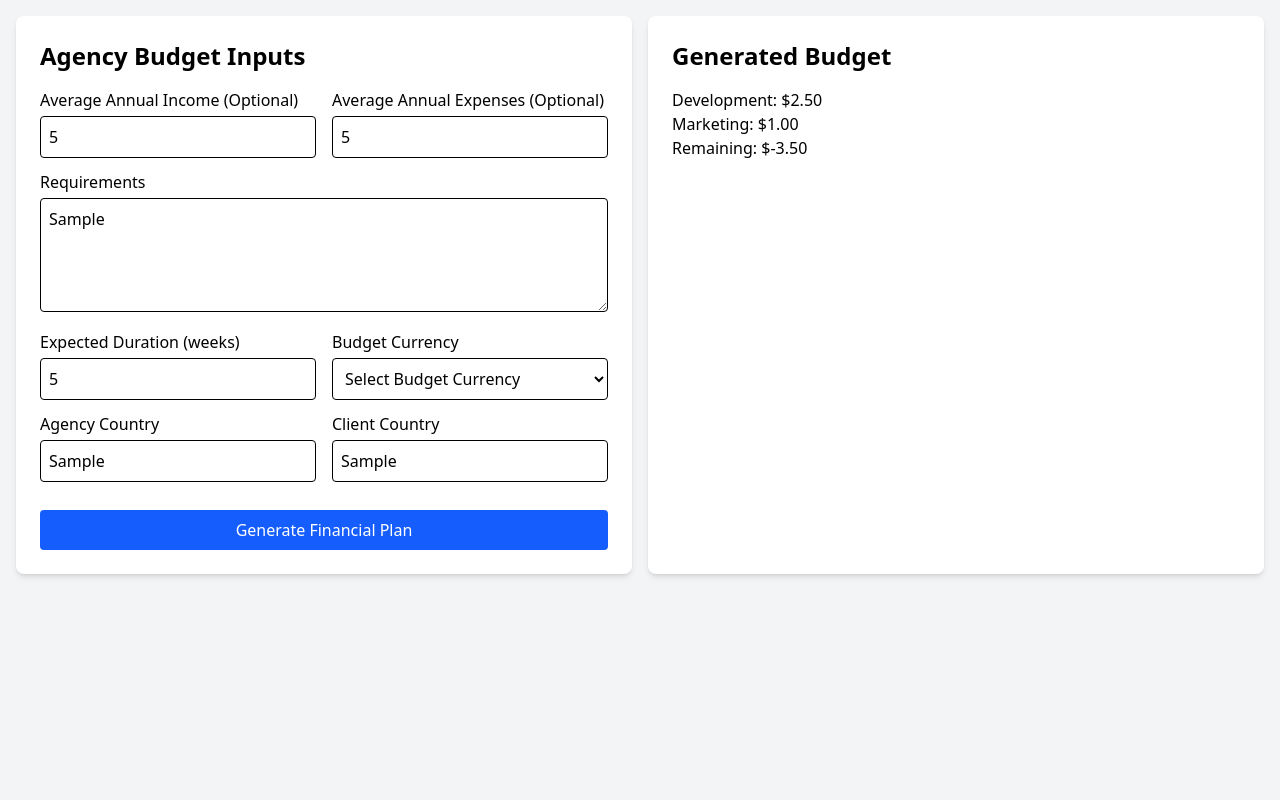
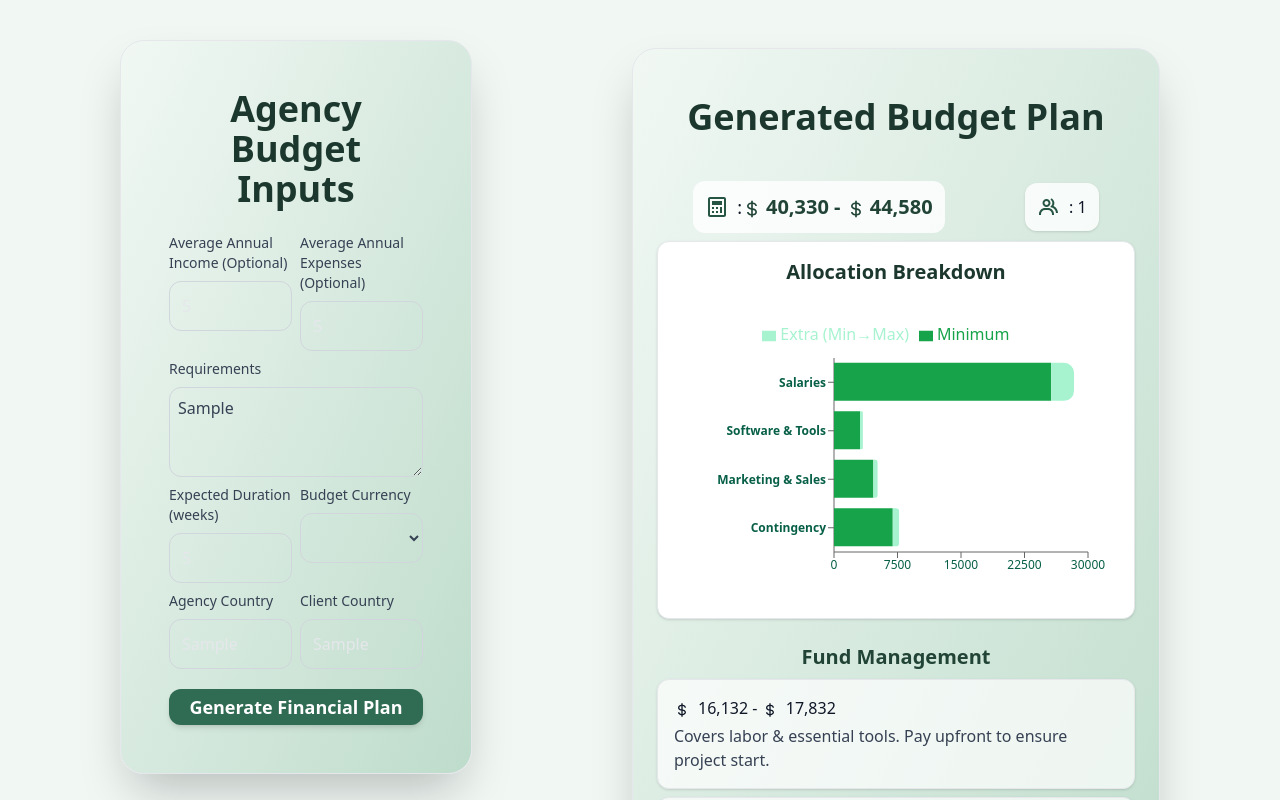
Before and after one commit to THIGSHICCA/curv_fi, a Next.js app: page /dashboard in a window 1280 px wide. Both pictures are taken after typing "5", "5", "Sample", "5", "Sample", "Sample" into the empty fields and a click on the button "Generate Financial Plan". Shown: the top 800 px of the page. Built offline with nearby package versions, Linux system fonts and the light colour scheme.

Commit message:
dashboard update

```diff
--- a/src/app/dashboard/page.tsx
+++ b/src/app/dashboard/page.tsx
@@ -7,53 +7,82 @@ import GeneratedBudget from '@/components/GeneratedBudget';
 export default function DashboardPage() {
   const [showBudget, setShowBudget] = useState(false);
   const [formData, setFormData] = useState({
-    avgIncome: '', // optional
-    avgExpenses: '', // optional
     requirements: '',
     durationWeeks: '',
-    budgetCurrency: '',
+    budgetCurrency: '', // e.g., 'LKR', 'USD'
     agencyCountry: '',
     clientCountry: '',
   });
 
-  // Example budget calculation logic
-  const calculateBudget = () => {
-    const totalIncome = parseFloat(formData.avgIncome) || 0;
-    const totalExpenses = parseFloat(formData.avgExpenses) || 0;
-
-    // Simple example allocation: 50% dev, 20% marketing, remaining = cashflow
-    const dev = totalIncome * 0.5;
-    const marketing = totalIncome * 0.2;
-    const remaining = totalIncome - dev - marketing - totalExpenses;
-
-    return { dev, marketing, remaining };
+  // Example backend-like budget object
+  const backendBudgetExample = {
+    projectRequirement: formData.requirements,
+    agencyCountry: formData.agencyCountry,
+    clientCountry: formData.clientCountry,
+    clientCurrency: formData.budgetCurrency || 'USD',
+    suggested_team_size: 1,
+    total_budget: { min: 40330, max: 44580 },
+    allocation_breakdown: [
+      {
+        category: 'Salaries',
+        amount: { min: 25650, max: 28350 },
+        percentage: { min: 64, max: 64 },
+      },
+      {
+        category: 'Software & Tools',
+        amount: { min: 3070, max: 3410 },
+        percentage: { min: 8, max: 8 },
+      },
+      {
+        category: 'Marketing & Sales',
+        amount: { min: 4650, max: 5145 },
+        percentage: { min: 12, max: 12 },
+      },
+      {
+        category: 'Contingency',
+        amount: { min: 6940, max: 7685 },
+        percentage: { min: 17, max: 17 },
+      },
+    ],
+    fundManagement: {
+      upfront: {
+        min: 16132,
+        max: 17832,
+        description: 'Covers labor & essential tools. Pay upfront to ensure project start.',
+      },
+      milestone: {
+        min: 24198,
+        max: 26748,
+        description:
+          'Covers remaining costs. Pay after milestone completion to maintain positive cashflow.',
+      },
+      advice:
+        'Allocate funds in order: Salaries → Tools → Contingency → Profit. Track weekly to ensure cashflow positivity.',
+    },
   };
 
-  const budget = calculateBudget();
-
   return (
-    <div className="min-h-screen bg-gray-100 p-4 transition-all duration-500">
-      <div className={`flex flex-col md:flex-row gap-4 transition-all duration-500`}>
+    <div className=" min-h-screen bg-viridian-50 p-6 md:p-10 transition-all duration-500">
+      <div className="max-w-7xl mx-auto flex flex-col md:flex-row  items-start justify-center">
         {/* Budget Input */}
         <BudgetInput
           formData={formData}
           setFormData={setFormData}
           onGenerate={() => setShowBudget(true)}
-          shrink={showBudget} // shrink input div after generate
+          shrink={showBudget}
         />
 
         {/* Generated Budget */}
         {showBudget && (
           <GeneratedBudget
-            budget={budget}
-            budgetCurrency={formData.budgetCurrency}
-            durationWeeks={formData.durationWeeks}
-            agencyCountry={formData.agencyCountry}
-            clientCountry={formData.clientCountry}
-            requirements={formData.requirements}
-          />
-        )}
-      </div>
+  budgetCurrency={backendBudgetExample.clientCurrency}
+  total_budget={backendBudgetExample.total_budget}
+  allocation_breakdown={backendBudgetExample.allocation_breakdown}
+  suggested_team_size={backendBudgetExample.suggested_team_size}
+  fundManagement={backendBudgetExample.fundManagement}
+/>
+ )}
+    </div>
     </div>
   );
 }
--- /dev/null
+++ b/src/components/BarChart.tsx
@@ -0,0 +1,97 @@
+'use client';
+
+import React, { useState, useEffect } from 'react';
+import {
+  BarChart,
+  Bar,
+  XAxis,
+  YAxis,
+  Tooltip,
+  ResponsiveContainer,
+  Legend,
+} from 'recharts';
+
+interface AmountRange {
+  min: number;
+  max: number;
+}
+
+interface Allocation {
+  category: string;
+  amount: AmountRange;
+}
+
+interface BudgetBarChartProps {
+  allocation_breakdown: Allocation[];
+  budgetCurrency?: string;
+}
+
+const BudgetBarChart: React.FC<BudgetBarChartProps> = ({
+  allocation_breakdown,
+  budgetCurrency = 'USD',
+}) => {
+  const [windowWidth, setWindowWidth] = useState(0);
+
+  useEffect(() => {
+    setWindowWidth(window.innerWidth);
+    const handleResize = () => setWindowWidth(window.innerWidth);
+    window.addEventListener('resize', handleResize);
+    return () => window.removeEventListener('resize', handleResize);
+  }, []);
+
+  // Prepare chart data
+  const chartData = allocation_breakdown.map((item) => ({
+    name: item.category,
+    min: item.amount?.min || 0,
+    extra: (item.amount?.max || 0) - (item.amount?.min || 0),
+  }));
+
+  // Responsive adjustments
+  const leftMargin = windowWidth < 640 ? 80 : 140; // small screens
+  const chartHeight = Math.max(60 * chartData.length, 300);
+  const barGap = windowWidth < 640 ? 10 : 20;
+
+  return (
+    <div className="mb-6 bg-white p-4 rounded-xl shadow border border-gray-200 ">
+      <h3 className="text-xl font-semibold mb-4 text-center text-viridian-900">
+        Allocation Breakdown
+      </h3>
+
+      <ResponsiveContainer width="100%" height={chartHeight}>
+
+        <BarChart
+
+          data={chartData}
+          layout="vertical"
+          margin={{ top: 20, right: 30, left: 20, bottom: 20 }}
+          barGap={barGap}
+        >
+          <XAxis
+            type="number"
+            tick={{ fill: '#065f46', fontWeight: 500, fontSize: 12 }}
+          />
+          <YAxis
+            dataKey="name"
+            type="category"
+            width={leftMargin}
+            tick={{ fill: '#065f46', fontWeight: 600, fontSize: 12 }}
+          />
+          <Tooltip
+            formatter={(value: number, name, props) => {
+              const item = props.payload;
+              return `${budgetCurrency} ${item.min.toLocaleString()} - ${budgetCurrency} ${(item.min + item.extra).toLocaleString()}`;
+            }}
+          />
+          <Legend verticalAlign="top" height={36} />
+
+          {/* Bars */}
+          <Bar dataKey="min" stackId="a" fill="#16a34a" name="Minimum" />
+          <Bar dataKey="extra" stackId="a" fill="#a7f3d0" name="Extra (Min→Max)" radius={[0, 10, 10, 0]} />
+        </BarChart>
+      </ResponsiveContainer>
+
+    </div>
+  );
+};
+
+export default BudgetBarChart;
--- a/src/components/BudgetInput.tsx
+++ b/src/components/BudgetInput.tsx
@@ -24,7 +24,7 @@ interface BudgetInputProps {
     }>
   >;
   onGenerate: () => void;
-  shrink?: boolean; // control width
+  shrink?: boolean;
 }
 
 const BudgetInput: React.FC<BudgetInputProps> = ({
@@ -33,80 +33,88 @@ const BudgetInput: React.FC<BudgetInputProps> = ({
   onGenerate,
   shrink = false,
 }) => {
-  const handleChange = (e: React.ChangeEvent<HTMLInputElement | HTMLSelectElement | HTMLTextAreaElement>) => {
+  const handleChange = (
+    e: React.ChangeEvent<HTMLInputElement | HTMLSelectElement | HTMLTextAreaElement>
+  ) => {
     setFormData({ ...formData, [e.target.name]: e.target.value });
   };
 
   return (
+    <div className="flex items-center justify-center mx-20">
+      {/* Card */}
       <div
-      className={`
-        bg-white text-black p-6 rounded-lg shadow-md
-        transition-all duration-500
-        ${shrink ? 'w-full md:w-1/2' : 'w-full'}
-      `}
+        className="bg-gradient-to-br from-viridian-50 to-viridian-200 text-gray-200  p-10 md:p-12 rounded-3xl shadow-2xl border border-gray-200
+        transition-all duration-500 "
+
       >
-      <h2 className="text-2xl font-bold mb-4 text-center md:text-left">
+        <h2 className="text-3xl md:text-4xl font-extrabold mb-6 text-center text-viridian-900">
           Agency Budget Inputs
         </h2>
 
-      {/* Row 1: Avg Income & Expenses */}
-      <div className="grid grid-cols-1 md:grid-cols-2 gap-4 mb-3">
+        {/* Avg Income & Expenses */}
+        <div className="grid grid-cols-1 md:grid-cols-2 gap-2 mb-2 ">
           <div className="flex flex-col">
-          <label className="mb-1 font-medium">Average Annual Income (Optional)</label>
+            <label className="mb-2 text-sm font-medium text-gray-700">
+              Average Annual Income (Optional)
+            </label>
             <input
               type="number"
               name="avgIncome"
-            className="p-2 border rounded w-full"
               value={formData.avgIncome || ''}
               onChange={handleChange}
+              className="p-3 text-base border border-gray-300 rounded-xl focus:border-viridian-500 focus:ring-2 focus:ring-viridian-200 transition w-full"
             />
           </div>
+
           <div className="flex flex-col">
-          <label className="mb-1 font-medium">Average Annual Expenses (Optional)</label>
+            <label className="mb-2 text-sm font-medium text-gray-700">
+              Average Annual Expenses (Optional)
+            </label>
             <input
               type="number"
               name="avgExpenses"
-            className="p-2 border rounded w-full"
               value={formData.avgExpenses || ''}
               onChange={handleChange}
+              className="p-3 text-base border border-gray-300 rounded-xl focus:border-viridian-500 focus:ring-2 focus:ring-viridian-200 transition w-full"
             />
           </div>
         </div>
 
-      {/* Row 2: Requirements */}
-      <div className="mb-3">
-        <label className="mb-1 font-medium block">Requirements</label>
+        {/* Requirements */}
+        <div className="mb-2 flex flex-col">
+          <label className="mb-2 text-sm font-medium text-gray-700 ">Requirements</label>
           <textarea
             name="requirements"
-          className="p-2 border rounded w-full"
-          rows={4}
             value={formData.requirements || ''}
             onChange={handleChange}
+            rows={3}
+            className="p-2 text-gray-700 border border-gray-300 rounded-xl focus:border-viridian-500 focus:ring-2 focus:ring-viridian-200 transition w-full resize-y"
             placeholder="Describe the client or project requirements"
           />
         </div>
 
-      {/* Row 3: Duration & Budget Currency */}
-      <div className="grid grid-cols-1 md:grid-cols-2 gap-4 mb-3">
+        {/* Duration & Currency */}
+        <div className="grid grid-cols-1 md:grid-cols-2 gap-2 mb-2">
           <div className="flex flex-col">
-          <label className="mb-1 font-medium">Expected Duration (weeks)</label>
+            <label className="mb-2 text-sm font-medium text-gray-700">Expected Duration (weeks)</label>
             <input
               type="number"
               name="durationWeeks"
-            className="p-2 border rounded w-full"
               value={formData.durationWeeks || ''}
               onChange={handleChange}
+              className="p-3 text-base border border-gray-300 rounded-xl focus:border-viridian-500 focus:ring-2 focus:ring-viridian-200 transition w-full"
             />
           </div>
+
           <div className="flex flex-col">
-          <label className="mb-1 font-medium">Budget Currency</label>
+            <label className="mb-2 text-sm font-medium text-gray-700">Budget Currency</label>
             <select
               name="budgetCurrency"
               value={formData.budgetCurrency || ''}
               onChange={handleChange}
-            className="p-2 border rounded w-full"
+              className="p-3 text-gray-700 border border-gray-300 rounded-xl focus:border-viridian-500 focus:ring-2 focus:ring-viridian-200 transition w-full"
             >
-            <option value="">Select Budget Currency</option>
+              <option value=""></option>
               <option value="USD">USD</option>
               <option value="EUR">EUR</option>
               <option value="GBP">GBP</option>
@@ -115,37 +123,39 @@ const BudgetInput: React.FC<BudgetInputProps> = ({
           </div>
         </div>
 
-      {/* Row 4: Agency Country & Client Country */}
-      <div className="grid grid-cols-1 md:grid-cols-2 gap-4 mb-3">
+        {/* Countries */}
+        <div className="grid grid-cols-1 md:grid-cols-2 gap-2 mb-5">
           <div className="flex flex-col">
-          <label className="mb-1 font-medium">Agency Country</label>
+            <label className="mb-2 text-sm font-medium text-gray-700">Agency Country</label>
             <input
               type="text"
               name="agencyCountry"
-            className="p-2 border rounded w-full"
               value={formData.agencyCountry || ''}
               onChange={handleChange}
+              className="p-3 text-base border border-gray-300 rounded-xl focus:border-viridian-500 focus:ring-2 focus:ring-viridian-200 transition w-full"
             />
           </div>
+
           <div className="flex flex-col">
-          <label className="mb-1 font-medium">Client Country</label>
+            <label className="mb-2 text-sm font-medium text-gray-700">Client Country</label>
             <input
               type="text"
               name="clientCountry"
-            className="p-2 border rounded w-full"
               value={formData.clientCountry || ''}
               onChange={handleChange}
+              className="p-3 text-base border border-gray-300 rounded-xl focus:border-viridian-500 focus:ring-2 focus:ring-viridian-200 transition w-full"
             />
           </div>
         </div>
 
         <button
-        className="bg-blue-600 text-white px-4 py-2 rounded w-full mt-4 hover:bg-blue-700"
+          className="bg-viridian-600 hover:bg-viridian-700 text-white font-semibold py-1 rounded-xl w-full transition-colors shadow-md text-lg"
           onClick={onGenerate}
         >
           Generate Financial Plan
         </button>
       </div>
+    </div>
   );
 };
 
--- a/src/components/GeneratedBudget.tsx
+++ b/src/components/GeneratedBudget.tsx
@@ -1,22 +1,116 @@
 'use client';
 
 import React from 'react';
+import { BiDollar, BiEuro, BiRupee, BiPound, BiCalculator, BiGroup } from 'react-icons/bi';
+import BudgetBarChart from './BarChart'; // import the chart component
+
+interface AmountRange { min: number; max: number; }
+interface Allocation { category: string; amount: AmountRange; percentage: AmountRange; }
+interface FundManagementDetail { min: number; max: number; description: string; }
+interface FundManagement { upfront?: FundManagementDetail; milestone?: FundManagementDetail; advice?: string; }
 
 interface GeneratedBudgetProps {
-  budget: {
-    dev: number;
-    marketing: number;
-    remaining: number;
-  };
+  budgetCurrency?: string;
+  total_budget?: AmountRange;
+  allocation_breakdown?: Allocation[];
+  suggested_team_size?: number;
+  fundManagement?: FundManagement;
+  projectRequirement?: string;
+  agencyCountry?: string;
+  clientCountry?: string;
 }
 
-const GeneratedBudget: React.FC<GeneratedBudgetProps> = ({ budget }) => {
+const GeneratedBudget: React.FC<GeneratedBudgetProps> = ({
+  budgetCurrency = "USD",
+  total_budget,
+  allocation_breakdown = [],
+  suggested_team_size = 1,
+  fundManagement = {},
+  projectRequirement = "",
+  agencyCountry = "",
+  clientCountry = "",
+}) => {
+
+  const renderCurrencyIcon = () => {
+    switch (budgetCurrency.toUpperCase()) {
+      case "USD": return <BiDollar className="inline mr-1" />;
+      case "EUR": return <BiEuro className="inline mr-1" />;
+      case "INR": return <BiRupee className="inline mr-1" />;
+      case "GBP": return <BiPound className="inline mr-1" />;
+      default: return <span className="inline mr-1">{budgetCurrency}</span>;
+    }
+  };
+
   return (
-    <div className="bg-white text-black p-6 rounded-lg shadow-md w-full md:w-1/2 transition-all duration-500">
-      <h2 className="text-2xl  font-bold mb-4">Generated Budget</h2>
-      <p>Development: ${budget.dev.toFixed(2)}</p>
-      <p>Marketing: ${budget.marketing.toFixed(2)}</p>
-      <p>Remaining: ${budget.remaining.toFixed(2)}</p>
+    <div className="bg-gradient-to-br from-viridian-50 to-viridian-200 text-gray-900 p-4 md:p-6 rounded-3xl shadow-2xl border border-gray-200 max-w-3xl mx-20 m-2">
+
+      {/* Title */}
+      <h2 className="text-3xl md:text-4xl font-extrabold mb-5 text-center text-viridian-900 p-6 ">
+        Generated Budget Plan
+      </h2>
+
+      {/* Total Budget & Team Size */}
+    {/* Total Budget */}
+    <div className="flex flex-col md:flex-row justify-between items-center gap-2 mb-2">
+
+<div className="flex justify-between items-center bg-white/80 p-3 rounded-xl mx-auto">
+  <span className="font-medium text-lg flex items-center gap-2 ">
+    <BiCalculator className="text-viridian-700 text-2xl" />:</span>
+  <span className="font-bold text-viridian-800 text-xl ">
+    {renderCurrencyIcon()}{total_budget?.min?.toLocaleString()} - {renderCurrencyIcon()}{total_budget?.max?.toLocaleString()}
+  </span>
+</div>
+
+{/* Suggested Team Size */}
+<div className="flex justify-between items-center bg-white/80 p-3 rounded-xl shadow mx-auto">
+  <span className="font-medium flex items-center gap-2">
+    <BiGroup className="text-viridian-700 text-2xl" />
+    : {suggested_team_size}
+  </span>
+</div>
+</div>
+      {/* Project Info */}
+      {(projectRequirement || agencyCountry || clientCountry) && (
+        <div className="bg-white/70 p-4 rounded-xl shadow mb-2">
+          {projectRequirement && <p><span className="font-medium">Project Requirement:</span> {projectRequirement}</p>}
+          {agencyCountry && <p><span className="font-medium">Agency Country:</span> {agencyCountry}</p>}
+          {clientCountry && <p><span className="font-medium">Client Country:</span> {clientCountry}</p>}
+        </div>
+      )}
+
+      {/* Allocation Breakdown as Bar Chart */}
+      {allocation_breakdown.length > 0 && (
+        <BudgetBarChart allocation_breakdown={allocation_breakdown} budgetCurrency={budgetCurrency} />
+      )}
+
+      {/* Fund Management */}
+      {fundManagement && (
+        <div className="mt-6">
+          <h3 className="text-xl text-center font-semibold mb-2 text-viridian-800">Fund Management</h3>
+
+          {fundManagement.upfront && (
+            <div className="bg-white/70 p-4 rounded-xl shadow mb-2 border border-gray-200">
+              {renderCurrencyIcon()} {fundManagement.upfront.min.toLocaleString()} - {renderCurrencyIcon()} {fundManagement.upfront.max.toLocaleString()}
+              <p className="text-gray-700 mt-1">{fundManagement.upfront.description}</p>
+            </div>
+          )}
+
+          {fundManagement.milestone && (
+            <div className="bg-white/70 p-4 rounded-xl shadow mb-3 border border-gray-200">
+              {renderCurrencyIcon()} {fundManagement.milestone.min.toLocaleString()} - {renderCurrencyIcon()} {fundManagement.milestone.max.toLocaleString()}
+              <p className="text-gray-700 mt-1">{fundManagement.milestone.description}</p>
+            </div>
+          )}
+
+          {/* Output box for Fund Management advice */}
+          {fundManagement.advice && (
+            <div className="bg-white/70 p-4 rounded-xl shadow border border-gray-200 mt-3">
+              <span className="font-medium">Advice / Notes:</span>
+              <p className="text-gray-700 mt-1">{fundManagement.advice}</p>
+            </div>
+          )}
+        </div>
+      )}
     </div>
   );
 };
```
Also changed, not shown: package.json (+3 -4 lines), 1 other file (tests, documents, lock files or other folders). Lines whose indentation alone changed are shown as unchanged.
